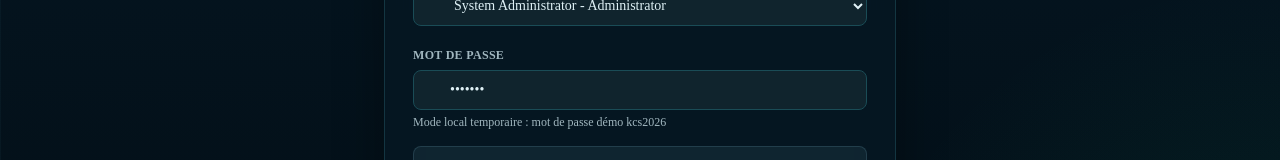
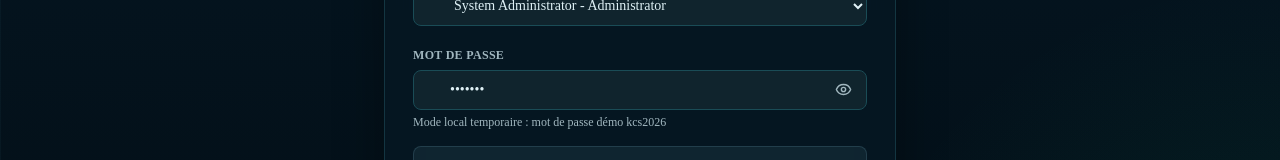
Before and after one commit to PropheticPowerfulMan/LessonPlanPowerfullyDone, a React (Vite) app: page /login in a window 1280 px wide. Shown: the part 369-529 px from the top of the page. Built offline with nearby package versions, Linux system fonts and the light colour scheme.

Commit message:
Improve PDF header readability and password visibility

```diff
--- a/src/pages/Login.tsx
+++ b/src/pages/Login.tsx
@@ -1,6 +1,6 @@
 import { FormEvent, useMemo, useState } from "react";
 import { Navigate, useNavigate } from "react-router-dom";
-import { LockKeyhole, Mail, ShieldCheck, UserRoundCheck } from "lucide-react";
+import { Eye, EyeOff, LockKeyhole, Mail, ShieldCheck, UserRoundCheck } from "lucide-react";
 import { Button } from "../components/ui/button";
 import { Card } from "../components/ui/card";
 import { Input, Select } from "../components/ui/input";
@@ -16,6 +16,7 @@ export const Login = () => {
   const activeUsers = useMemo(() => users.filter((user) => user.status === "active"), [users]);
   const [email, setEmail] = useState(activeUsers[0]?.email || "");
   const [password, setPassword] = useState(mockAuthService.demoPassword);
+  const [showPassword, setShowPassword] = useState(false);
   const [error, setError] = useState("");
 
   if (currentUser) return <Navigate to="/" replace />;
@@ -72,7 +73,15 @@ export const Login = () => {
             <Label>Mot de passe</Label>
             <div className="relative">
               <LockKeyhole className="pointer-events-none absolute left-3 top-1/2 -translate-y-1/2 text-muted-foreground" size={17} />
-              <Input className="pl-9" type="password" value={password} onChange={(event) => setPassword(event.target.value)} />
+              <Input className="pl-9 pr-11" type={showPassword ? "text" : "password"} value={password} onChange={(event) => setPassword(event.target.value)} />
+              <button
+                type="button"
+                className="absolute right-2 top-1/2 grid h-8 w-8 -translate-y-1/2 place-items-center rounded-md text-muted-foreground hover:bg-primary/10 hover:text-foreground"
+                onClick={() => setShowPassword((value) => !value)}
+                aria-label={showPassword ? "Masquer le mot de passe" : "Afficher le mot de passe"}
+              >
+                {showPassword ? <EyeOff size={17} /> : <Eye size={17} />}
+              </button>
             </div>
             <p className="text-xs text-muted-foreground">Mode local temporaire : mot de passe démo {mockAuthService.demoPassword}</p>
           </div>
--- a/src/print/LessonPrint.tsx
+++ b/src/print/LessonPrint.tsx
@@ -65,20 +65,20 @@ const PrintPage = ({
   <section className="print-page mx-auto flex flex-col bg-white p-[5mm] font-serif text-black shadow-fluent">
     <img src={schoolImage} alt="" className="pointer-events-none absolute left-1/2 top-1/2 h-[360px] w-[360px] -translate-x-1/2 -translate-y-1/2 object-contain opacity-[0.035]" />
     <header className="print-header relative rounded-sm border border-slate-300">
-      <div className="grid grid-cols-[46px_1fr_76px] items-center gap-2 border-b border-slate-300 bg-slate-900 px-2.5 py-1.5 text-white">
-        <span className="grid h-[42px] w-[42px] place-items-center rounded-sm bg-white p-1">
+      <div className="grid grid-cols-[48px_1fr_86px] items-center gap-2 border-b-2 border-slate-800 bg-slate-50 px-2.5 py-1.5 text-slate-950">
+        <span className="grid h-[44px] w-[44px] place-items-center rounded-sm border border-slate-300 bg-white p-1">
           <img src={schoolImage} alt="KCS logo" className="h-full w-full object-contain" />
         </span>
         <div className="min-w-0 text-center">
-          <p className="break-words text-[8.2px] font-bold uppercase leading-tight tracking-wide text-cyan-100">{safeText(lesson.schoolName, schoolDisplayName)}</p>
-          <h1 className="break-words text-[12px] font-bold uppercase leading-tight tracking-wide text-white">{safeText(lesson.topic, lesson.planType === "daily" ? "Daily Lesson Plan" : "Weekly Lesson Plan")}</h1>
-          <p className="break-words text-[8px] font-semibold uppercase leading-tight tracking-wide text-slate-200">{pageTitle}</p>
+          <p className="break-words text-[9px] font-black uppercase leading-tight tracking-wide text-slate-800">{safeText(lesson.schoolName, schoolDisplayName)}</p>
+          <h1 className="break-words text-[13.5px] font-black uppercase leading-tight tracking-wide text-slate-950">{safeText(lesson.topic, lesson.planType === "daily" ? "Daily Lesson Plan" : "Weekly Lesson Plan")}</h1>
+          <p className="break-words text-[8.5px] font-black uppercase leading-tight tracking-wide text-slate-700">{pageTitle}</p>
         </div>
-        <div className="text-right text-[7.8px] font-semibold leading-tight text-slate-100">
+        <div className="rounded-sm border border-slate-300 bg-white p-1 text-right text-[7.6px] font-black leading-tight text-slate-900">
           <p>Page {pageNumber}/{totalPages}</p>
           <p>{lesson.planType === "daily" ? safeText(lesson.date, "Daily") : formatWeek(lesson.week)}</p>
           <p>{safeText(lesson.schoolYear, "2026-2027")}</p>
-          <p className="mt-0.5 text-[7px] text-slate-300">Printed: {generatedAt}</p>
+          <p className="mt-0.5 text-[6.8px] text-slate-700">Printed: {generatedAt}</p>
         </div>
       </div>
       {!compactHeader && <HeaderDetails lesson={lesson} />}
```
